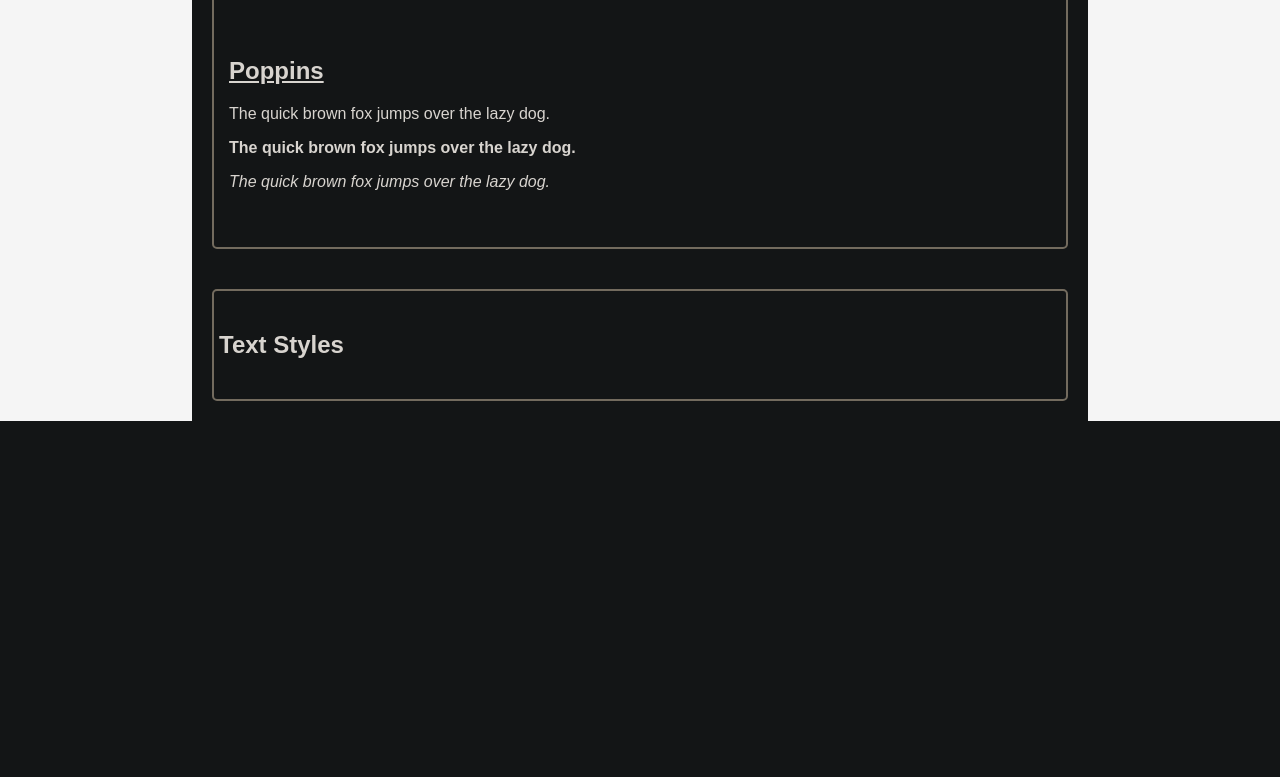
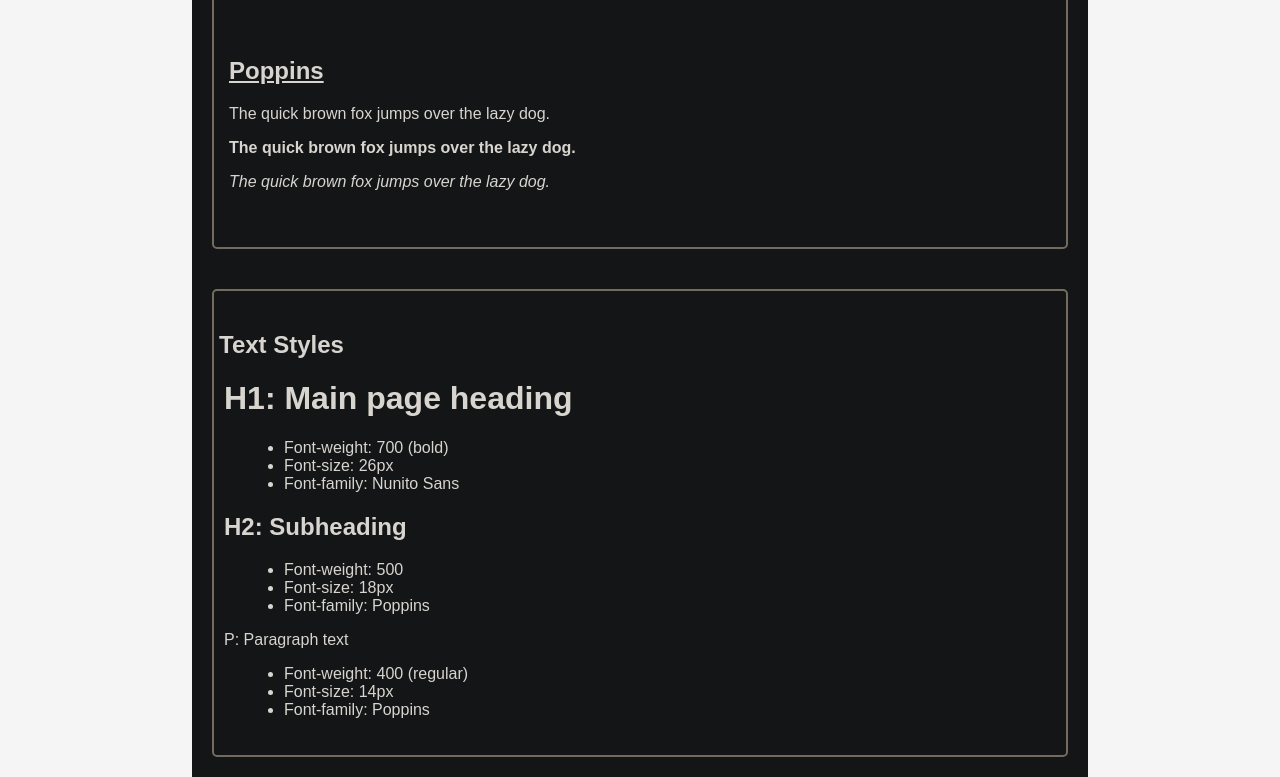
Before and after one commit to Sadowy0/Website-Design-System, a plain HTML site: page index.html in a window 1280 px wide. Shown: the part 859-1636 px from the top of the page. Before the commit the page ends 1280 px from the top, so only its background shows below. Drawn offline with Linux system fonts and the light colour scheme.

Commit message:
Files added

```diff
--- a/index.html
+++ b/index.html
@@ -63,6 +63,30 @@
 <div class="side"></div>
     <div class="text-styles">
         <h2>Text Styles</h2>
+        <div class="text-style">
+            <h1>H1: Main page heading</h1>
+            <ul>
+                <li>Font-weight: 700 (bold)</li>
+                <li>Font-size: 26px</li>
+                <li>Font-family: Nunito Sans</li>
+            </ul>
+            </div>
+        <div class="text-style">
+            <h2>H2: Subheading</h2>
+            <ul>
+                <li>Font-weight: 500</li>
+                <li>Font-size: 18px</li>
+                <li>Font-family: Poppins</li>
+            </ul>
+        </div>
+        <div class="text-style">
+            <p>P: Paragraph text</p>
+        <ul>
+            <li>Font-weight: 400 (regular)</li>
+            <li>Font-size: 14px</li>
+            <li>Font-family: Poppins</li>
+        </ul>
+        </div>
     </div>
 <div class="side"></div>
 </body>
--- a/styles.css
+++ b/styles.css
@@ -77,3 +77,10 @@
 .italic {
     font-style: italic;
 }
+
+.text-style {
+    margin: 5px;
+}
+.text-style ul {
+    margin-left: 20px;
+}
```
